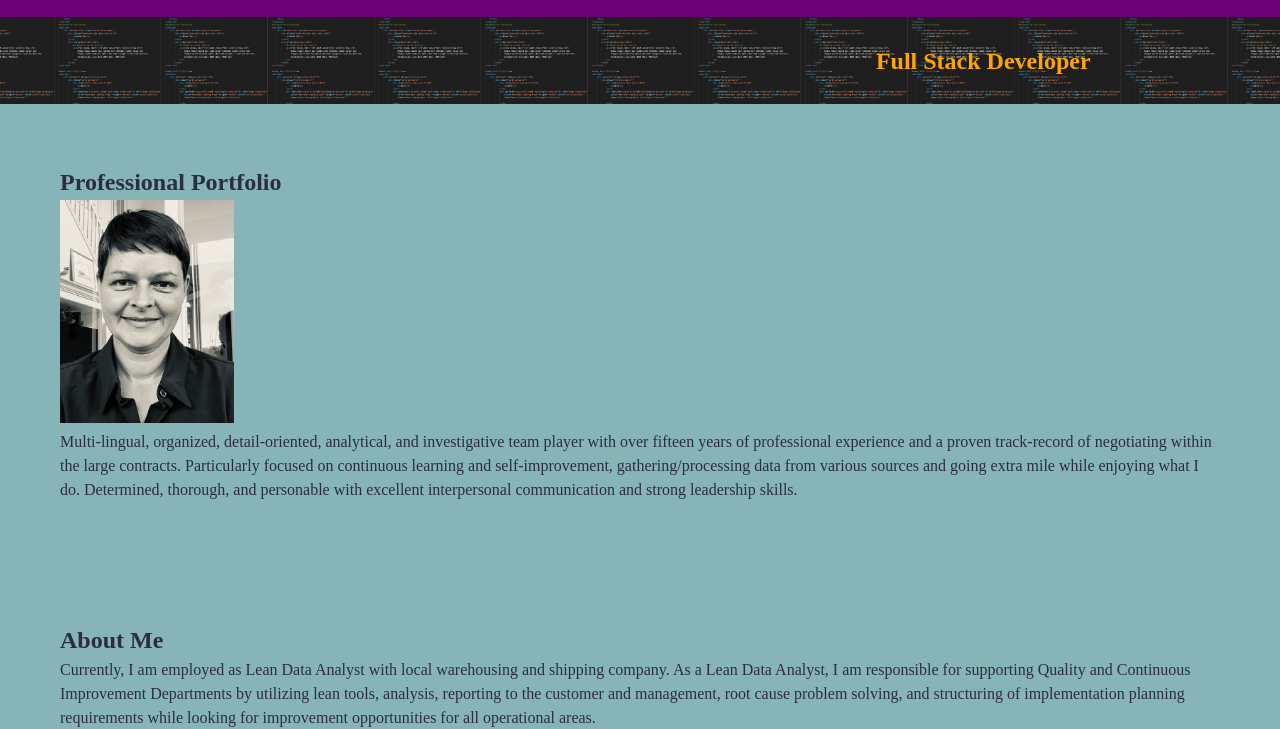
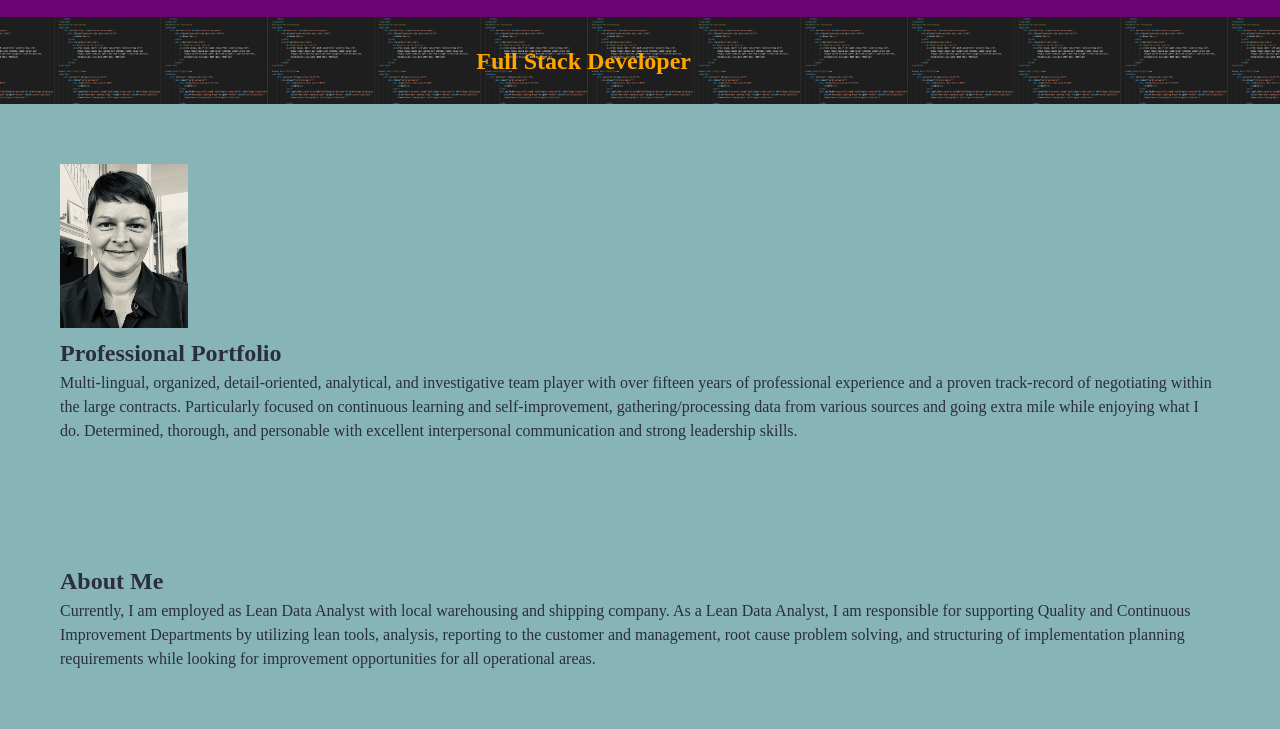
Before and after one commit to Likica/wyroski-portfolio, a plain HTML site: page wfportfolio.html in a window 1280 px wide. Shown: the part 77-806 px from the top of the page. Drawn offline with Linux system fonts and the light colour scheme.

Commit message:
readjustment of code for better alignment of elements

```diff
--- a/assets/styles.css
+++ b/assets/styles.css
@@ -67,7 +67,8 @@ header nav ul li a:hover {
 }
 
 /*Header styling end*/
-/* Hero section start*/
+
+/* Hero section style start*/
 
 .hero {
     background: rgb(228, 151, 97);
@@ -81,25 +82,27 @@ header nav ul li a:hover {
     padding: 2% 6%;
     flex-direction: row;
 }
+
 .hero div {
     flex: 0 0 90%;
 }
 .hero-subtitle {
-    text-align: right;
+    text-align: center;
     color:orange;
 
 }
 
 section {
     padding: 60px;
+
 }
 /* Resize image on portfolio*/
 img {
-    max-width: 15%;
+    max-width: 11%;
     height: auto;
 }
 
-/* Hero styling end/
+/* Hero section style end/
 
 /*Footer Styling Start*/
 /* add sematic code, box resize and Contact links alignment and positioning */
@@ -188,7 +191,7 @@ address {
 
 /* Hover effect Header - to fade color/hnage color of text once hovering over the project*/
 .nav-effect a:hover {
-    color: var(--primary-color);
+    color: var(--tertiary-color);
     font-weight: bold;
   }
 
--- a/wfportfolio.html
+++ b/wfportfolio.html
@@ -44,10 +44,9 @@
     </section>
     <div class="container">
         <section id="main-bio">
+            <img id="bio-image" src="./assets/images/MyPhoto.jpg" alt="Fahrija Wyroski" />
+            <!-- Need to resize & reposition the photo container!!!!-->
             <h2>Professional Portfolio</h2>
-            <!-- Need to resize & reposition the photo container!!!!-->
-
-            <img id="bio-image" src="./assets/images/MyPhoto.jpg" alt="Fahrija Wyroski" />
             <p>
                 Multi-lingual, organized, detail-oriented, analytical, and investigative team player with over
                 fifteen years of professional experience and a proven track-record of negotiating within the large
```
